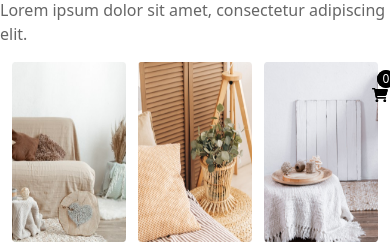
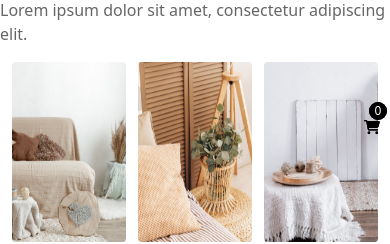
Before and after one commit to Ryanferre/Furniro-Clone, a React (Vite) app in the folder FurniroApp/: page / in a window 390 px wide. Shown: the part 530-774 px from the top of the page. Built offline with nearby package versions, Linux system fonts and the light colour scheme; no server answers.

Commit message:
new position fo icon cart

```diff
--- a/FurniroApp/src/Home/CompoHome/CartMobile/cartForMobile.tsx
+++ b/FurniroApp/src/Home/CompoHome/CartMobile/cartForMobile.tsx
@@ -22,7 +22,7 @@ const AddedItencartMobile= ()=>{
     }
     console.log(StoreItens)
     return(
-            <div className="fixed z-60 m-90 top-60 h-8 w-10 flex lg:hidden flex-col justify-between items-center" onClick={MoveViewCart}>
+            <div className="fixed z-60 m-88 top-70 h-8 w-10 flex lg:hidden flex-col justify-between items-center" onClick={MoveViewCart}>
                 <span className="flex flex-col items-center justify-center bg-black -mr-3 w-[18px] h-[18px] z-0 rounded-[50px]"><p className="text-white text-[12px]">{StoreItens}</p></span>
                 <FaCartShopping />
             </div>
```
